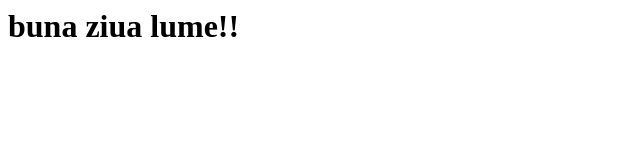
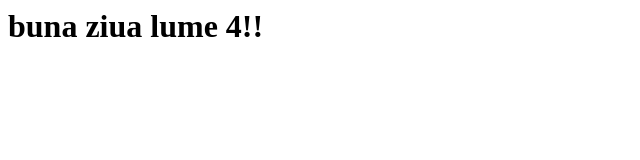
Before and after one commit to WalterKerth/ScoalaInformala, a plain HTML site: page index.html in a window 1280 px wide. Shown: the full height of the page, 0-640 px from the left. Drawn offline with Linux system fonts and the light colour scheme.

Commit message:
primul html

```diff
--- a/index.html
+++ b/index.html
@@ -3,6 +3,6 @@
 
         <head>
         <body>
-            <h1>buna ziua lume!!<h1></h1>
+            <h1>buna ziua lume 4!!<h1></h1>
         </body>
 </html>
```
